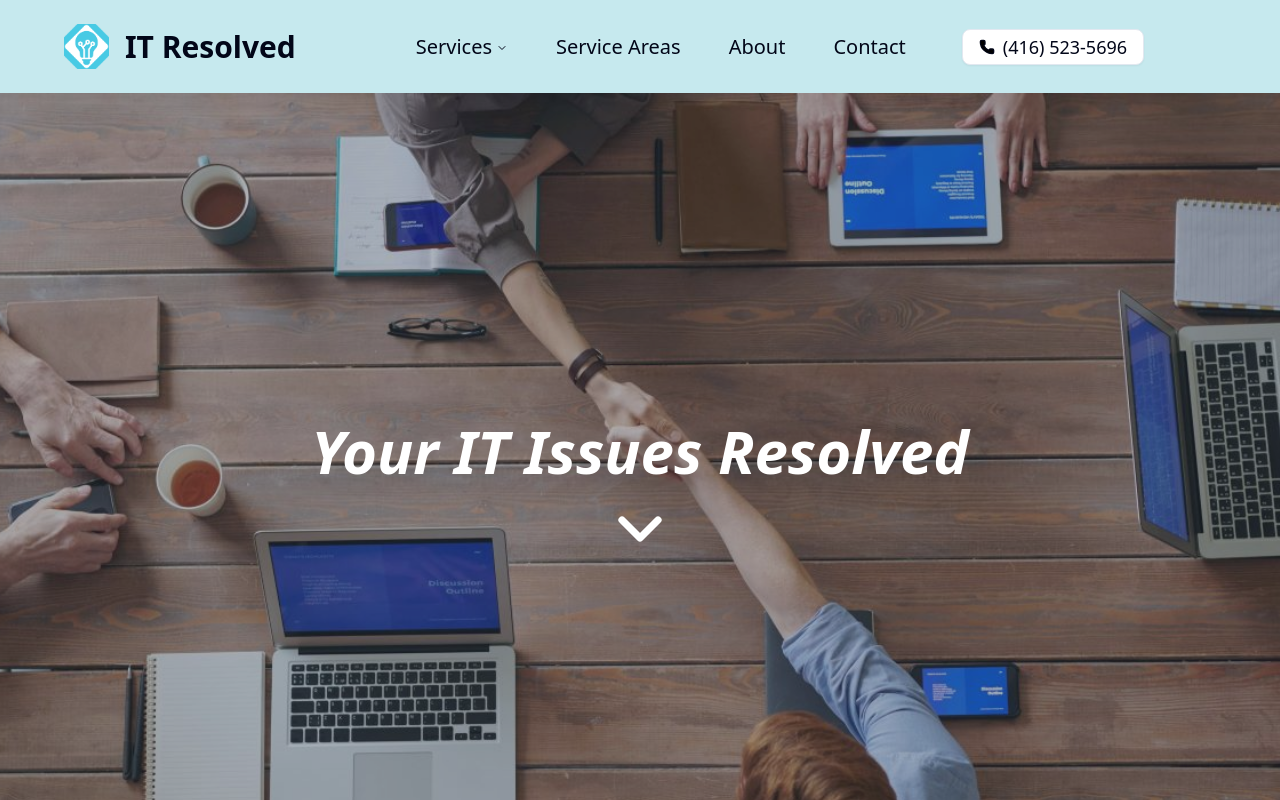
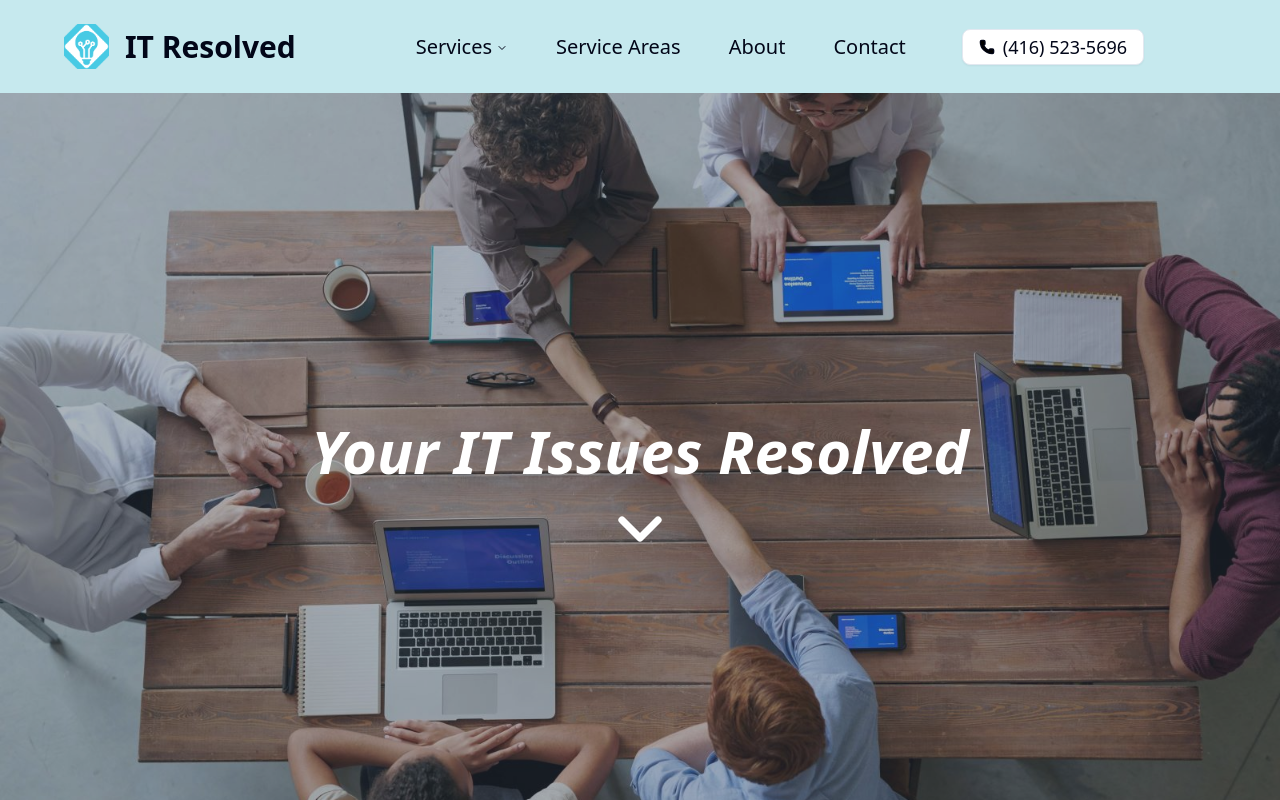
Before and after one commit to LucaCasola/IT-Resolved, a Next.js app: page / in a window 1280 px wide. Shown: the top 800 px of the page. Built offline with nearby package versions, Linux system fonts and the light colour scheme.

Commit message:
Styling & resize hero banner image

```diff
--- a/src/components/HeroBanner.tsx
+++ b/src/components/HeroBanner.tsx
@@ -11,7 +11,7 @@ import { ChevronDownIcon } from "lucide-react";  // Icon
 
 export default function HeroBanner() {
   return (
-    <section className="relative md:h-screen">
+    <section className="relative md:h-screen max-h-300">
       <div className="absolute z-8 inset-0 bg-gray-700 opacity-40"></div>
       <div className="absolute inset-0 z-9 col justify-center">
         <h2 className="text-white m-0! font-bold italic text-3xl md:text-4xl lg:text-4xl xl:text-6xl">Your IT Issues Resolved</h2>
@@ -28,11 +28,11 @@ export default function HeroBanner() {
           }}
         />
       </div>
-      <AspectRatio ratio={16 / 7} className="md:h-screen">
+      <AspectRatio ratio={16 / 7} className="md:h-screen max-h-300">
         <Image
-          src="/images/it-resolved-hero.jpg"
+          src="/images/hero-banner.jpg"
           alt="IT Resolved Hero Image"
-          className="object-cover"
+          className="object-cover md:h-screen max-h-300"
           fill
           sizes="..."
         />
```
Also changed, not shown: public/images/hero-banner.jpg (added), public/images/it-resolved-hero.jpg (deleted).
